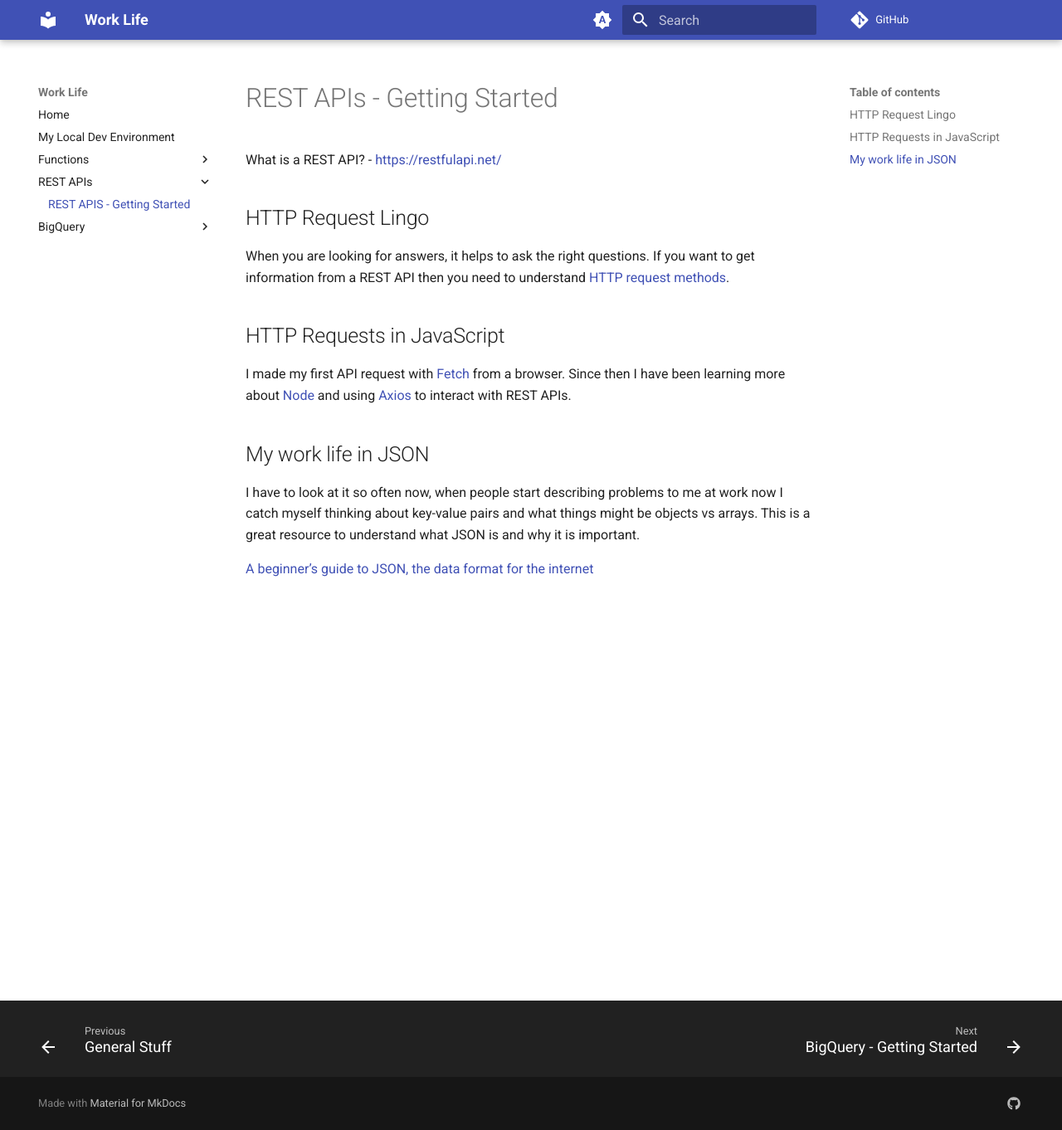
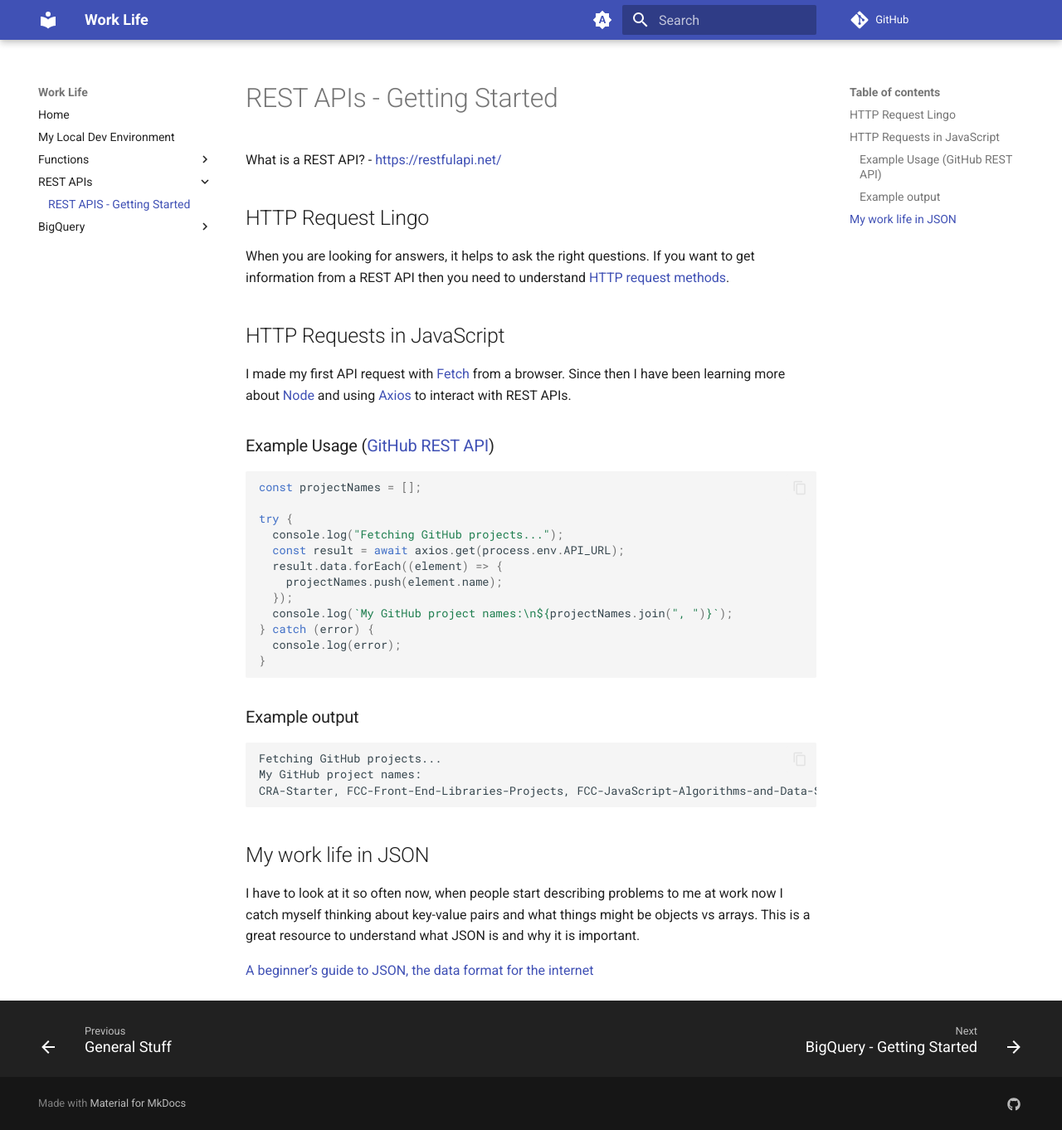
Before and after one commit to mshuber1981/work-life, an MkDocs documentation site: the page built from docs/rest/index.md, in a window 1280 px wide and 1362 px high. Shown: the whole window at 83% size. Built offline with MkDocs 1.6.1 and Material for MkDocs 9.7.7, drawn with Linux system fonts in a browser that asks for light colours; comment, search, counter and statistics services are not loaded.

Commit message:
Adding example

````diff
--- a/docs/rest/index.md
+++ b/docs/rest/index.md
@@ -10,6 +10,31 @@
 
 I made my first API request with [Fetch](https://developer.mozilla.org/en-US/docs/Web/API/Fetch_API) from a browser. Since then I have been learning more about [Node](https://nodejs.org/en) and using [Axios](https://axios-http.com/) to interact with REST APIs.
 
+### Example Usage ([GitHub REST API](https://docs.github.com/en/rest?apiVersion=2022-11-28))
+
+```javascript
+const projectNames = [];
+
+try {
+  console.log("Fetching GitHub projects...");
+  const result = await axios.get(process.env.API_URL);
+  result.data.forEach((element) => {
+    projectNames.push(element.name);
+  });
+  console.log(`My GitHub project names:\n${projectNames.join(", ")}`);
+} catch (error) {
+  console.log(error);
+}
+```
+
+### Example output
+
+```bash
+Fetching GitHub projects...
+My GitHub project names:
+CRA-Starter, FCC-Front-End-Libraries-Projects, FCC-JavaScript-Algorithms-and-Data-Structures-Projects, FCC-Responsive-Web-Design-Projects, github-react-portfolio-template, mshuber1981, next-starter, Portfolio, react-contact-form, work-life
+```
+
 ## My work life in JSON
 
 I have to look at it so often now, when people start describing problems to me at work now I catch myself thinking about key-value pairs and what things might be objects vs arrays. This is a great resource to understand what JSON is and why it is important.
````
